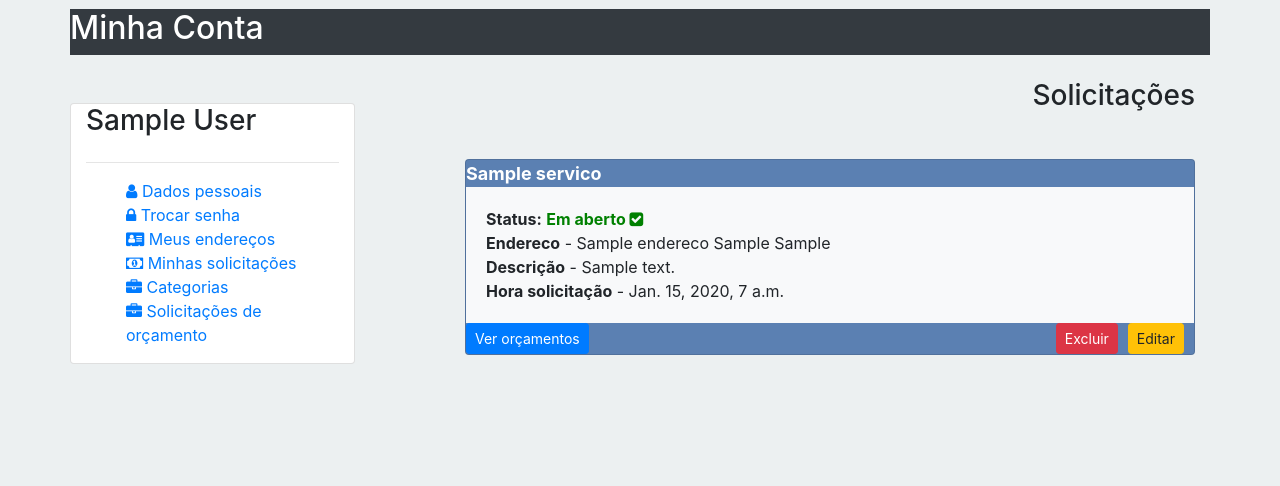
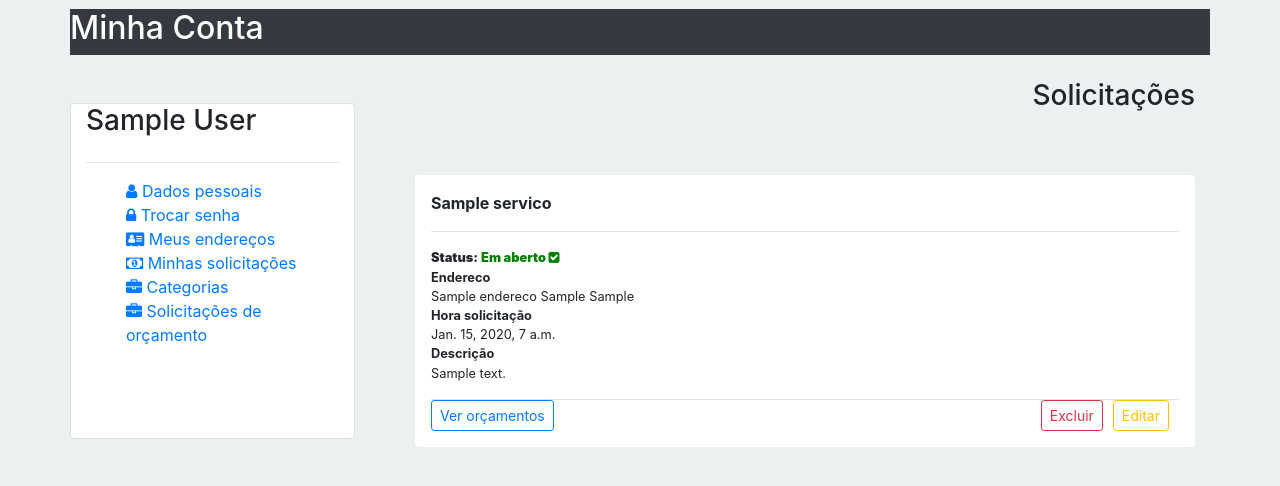
Before and after one commit to doyleSM/projeto2-ruffus, a Django app: page /usuarios/solicitacoes/ in a window 1280 px wide. Shown: the part 65-551 px from the top of the page. Run offline with Django 3.2, Linux system fonts and the light colour scheme; a user stored in the database is signed in; tables that the repository leaves empty hold one stand-in row (values such as "Sample post"); some libraries are stand-ins or nearby versions.

Commit message:
padronizando tela de solicitações e orçamentos recebidos

```diff
--- a/orcamentos/templates/orcamentos/minhas_solicitacoes.html
+++ b/orcamentos/templates/orcamentos/minhas_solicitacoes.html
@@ -5,47 +5,36 @@
     <div style="padding-bottom: 80px">
         <h3 class="pull-right mb-4">Solicitações</h3>
     </div>
-    <div>
     {% if not solicitacoes %}
         <span id="notifications" class="">
             Você não possui nenhuma solicitação
         </span>
     {% else %}
     {% for solicitacao in solicitacoes %}
-        <div class="card" style="background-color: #5b80b2">
-            <div class="card-content" style="color: white;">
-                 <strong style="font-size: 18px">{{ solicitacao.servico.nome }}</strong>
-            </div>
-            <div class="card-body bg-light">
-                <div>
-                    {% if solicitacao.aberta %}
-                        <strong>Status:</strong> <strong style="color: green">Em aberto <i class="fa fa-check-square" aria-hidden="true"></i></strong>
-                    {% else %}
-                        <strong>Status:</strong> <strong style="color: red"> Encerrada <i class="fa fa-times" aria-hidden="true"></i></strong>
-                    {% endif %}
+            <div class="my-3 p-3 bg-white rounded box-shadow" style="margin-left: -50px; ">
+                <p class="media-body pb-3 mb-0 lh-125 border-bottom border-gray">
+                        <strong class="d-block text-gray-dark">
+                            {{ solicitacao.servico }}
+                        </strong>
+                </p>
+                <div class="media pt-3">
+                    <p class="media-body pb-3 mb-0 small lh-125 border-bottom border-gray">
+                        <strong class="d-block text-gray-dark">
+                            {% if solicitacao.aberta %}
+                                <strong>Status:</strong> <strong style="color: green">Em aberto <i class="fa fa-check-square" aria-hidden="true"></i></strong>
+                            {% else %}
+                                <strong>Status:</strong> <strong style="color: red"> Encerrada <i class="fa fa-times" aria-hidden="true"></i></strong>
+                                {% endif %}</strong>
+                                <strong class="d-block">Endereco</strong>{{ solicitacao.endereco }}
+                                <strong class="d-block">Hora solicitação</strong>{{ solicitacao.hora_solicitacao }}
+                                <strong class="d-block"> Descrição</strong>{{ solicitacao.descricao }}
+                    </p>
                 </div>
-                <div>
-                    <strong>Endereco</strong> - {{ solicitacao.endereco }}
-                </div>
-                <div>
-                    <strong>Descrição</strong> - {{ solicitacao.descricao }}
-                </div>
-                <div>
-                    <strong>Hora solicitação</strong> - {{ solicitacao.hora_solicitacao }}
-                </div>
-                <div>
-                    {{ total_pedidos }}
-                </div>
-            </div>
-            <div >
-                <a href="#"> <button class="btn btn-warning btn-sm" style="float: right; margin-right: 10px">Editar</button></a>
-                <a href="#"> <button class="btn btn-danger btn-sm" style="float: right; margin-right: 10px">Excluir</button></a>
-                <a href="{%  url 'orcamentos:orcamentos_solicitacoes' solicitacao.pk  %}"> <button class="btn btn-primary btn-sm" style="float: left; margin-right: 10px">Ver orçamentos</button></a>
+                <button type="button" class="btn btn-sm btn-outline-warning" style="float: right; margin-right: 10px">Editar</button>
+                <button type="button" class="btn btn-sm btn-outline-danger" style="float: right; margin-right: 10px">Excluir</button>
+                <a href="{%  url 'orcamentos:orcamentos_solicitacoes' solicitacao.pk  %}"><button type="button" class="btn btn-sm btn-outline-primary">Ver orçamentos</button></a>
 
             </div>
-        </div>
     {% endfor %}
     {% endif %}
-
-    </div>
 {% endblock %}
```
Also changed, not shown: orcamentos/templates/orcamentos/orcamentos_solicitacao.html (+4 -4 lines).
